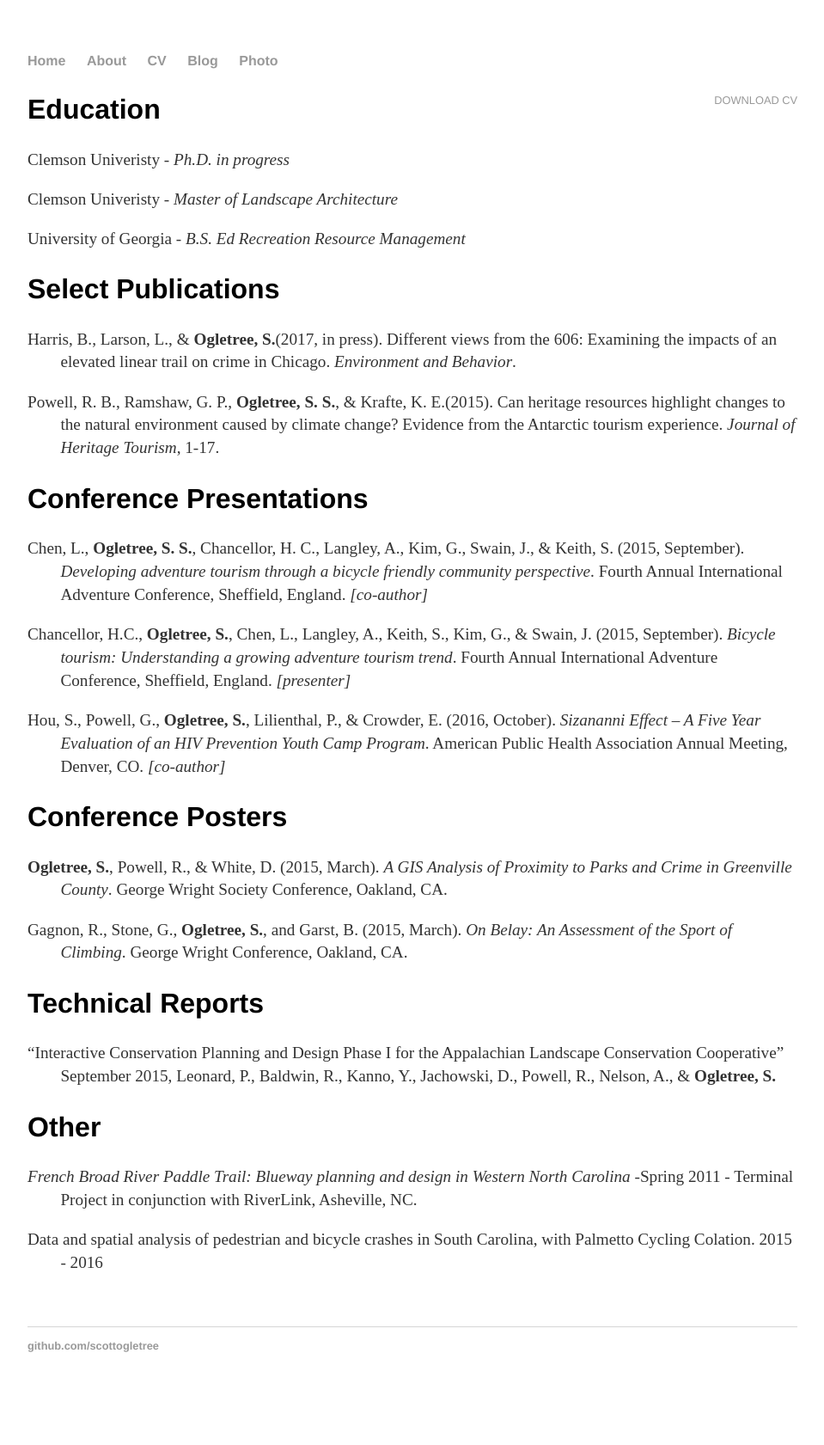
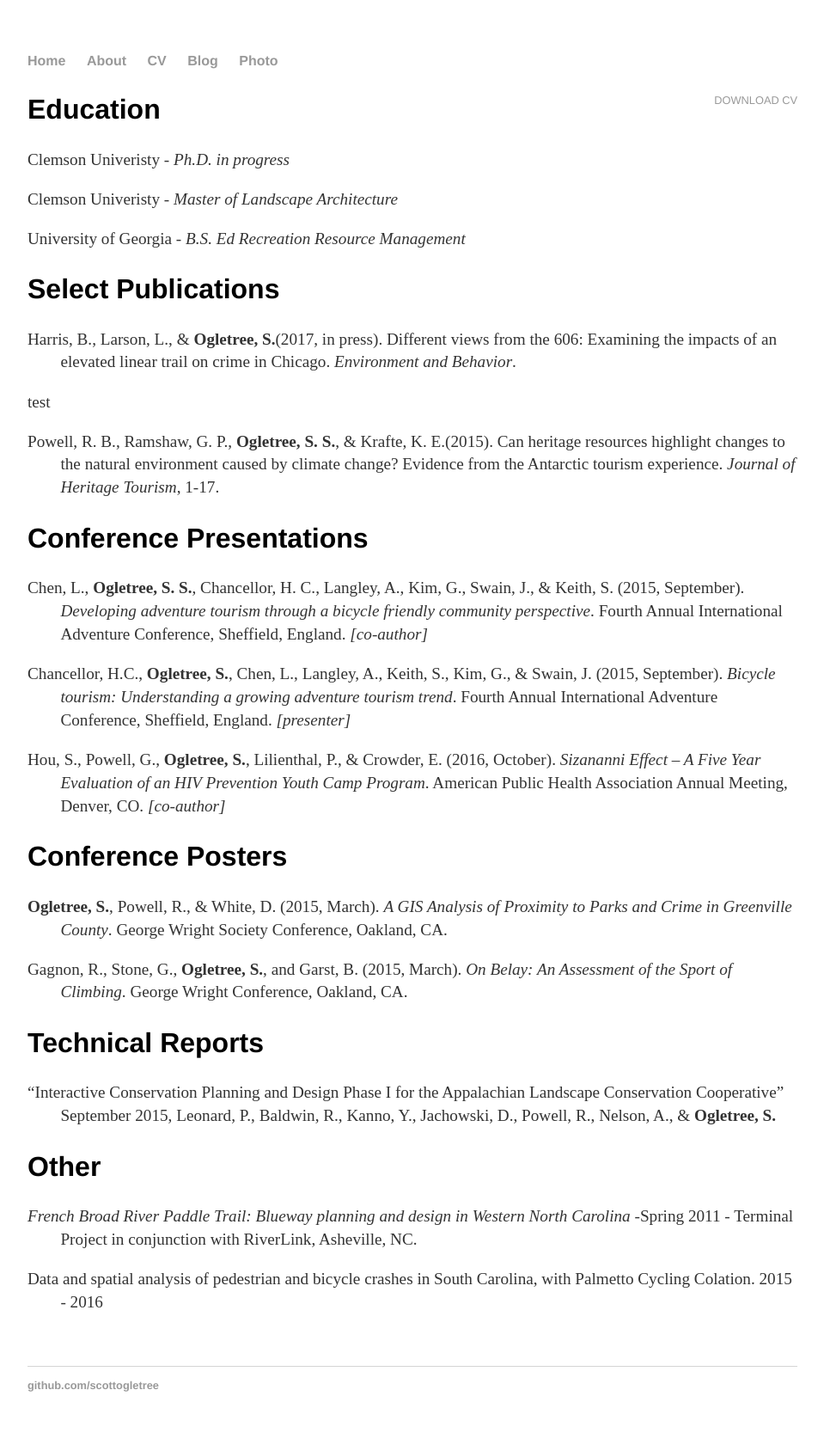
Before and after one commit to scottogletree/ogletrees.github.io, a Jekyll site: the page built from cv/index.html, in a window 1280 px wide. Shown: the whole page at 86% size, without its empty margins (160-1119 px from the left). Built offline with Jekyll 4.4.1, drawn with Linux system fonts in a browser that asks for light colours; before the commit the page ends 1635 px from its top, so only the background shows below that.

Commit message:
try notes

```diff
--- a/cv/index.html
+++ b/cv/index.html
@@ -21,6 +21,7 @@ title: CV of S Ogletree
 		<h2>Select Publications</h2>
 		<style> p{margin-left: 2em;text-indent: -2em;}</style>
 			<p>Harris, B., Larson, L., & <strong>Ogletree, S.</strong>(2017, in press). Different views from the 606: Examining the impacts of an elevated linear trail on crime in Chicago. <em>Environment and Behavior</em>.</p>
+		<p style:"font-size:60%;"> test</p>
 			<p>Powell, R. B., Ramshaw, G. P., <strong>Ogletree, S. S.</strong>, & Krafte, K. E.(2015). Can heritage resources highlight changes to the natural environment caused by climate change? Evidence from the Antarctic tourism experience. <em>Journal of Heritage Tourism</em>, 1-17.</p>
 
 		<h2>Conference Presentations</h2>
```
